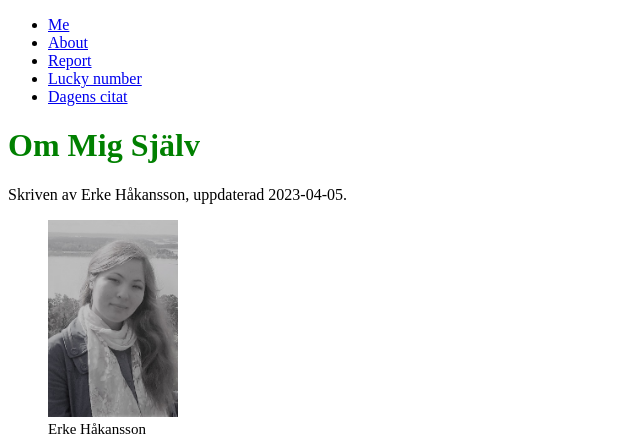
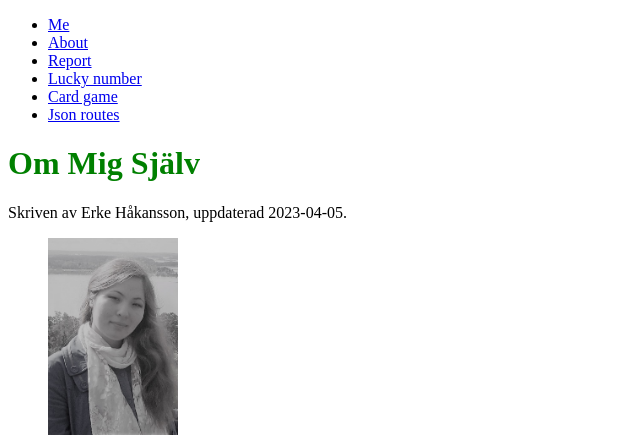
Before and after one commit to ErkeHakansson/mvc-report, a Symfony app: template templates/me.html.twig in a window 1280 px wide. Shown: the top 436 px of the page, without its empty margins (0-640 px from the left). Run offline with Twig, Linux system fonts and the light colour scheme; the template is opened without the code that fills it, so the values that code supplies are empty; some libraries are stand-ins or nearby versions.

Commit message:
Added two new path to navbar

```diff
--- a/templates/base.html.twig
+++ b/templates/base.html.twig
@@ -26,7 +26,8 @@
                 <li><a href="{{ path('about') }}">About</a></li>
                 <li><a href="{{ path('report') }}">Report</a></li>
                 <li><a href="{{ path('lucky_number') }}">Lucky number</a></li>
-                <li><a href="{{ path('quote') }}">Dagens citat</a></li>
+                <li><a href="{{ path('card') }}">Card game</a></li>
+                <li><a href="{{ path('api') }}">Json routes</a></li>
             </ul>
         </nav>
 
```
